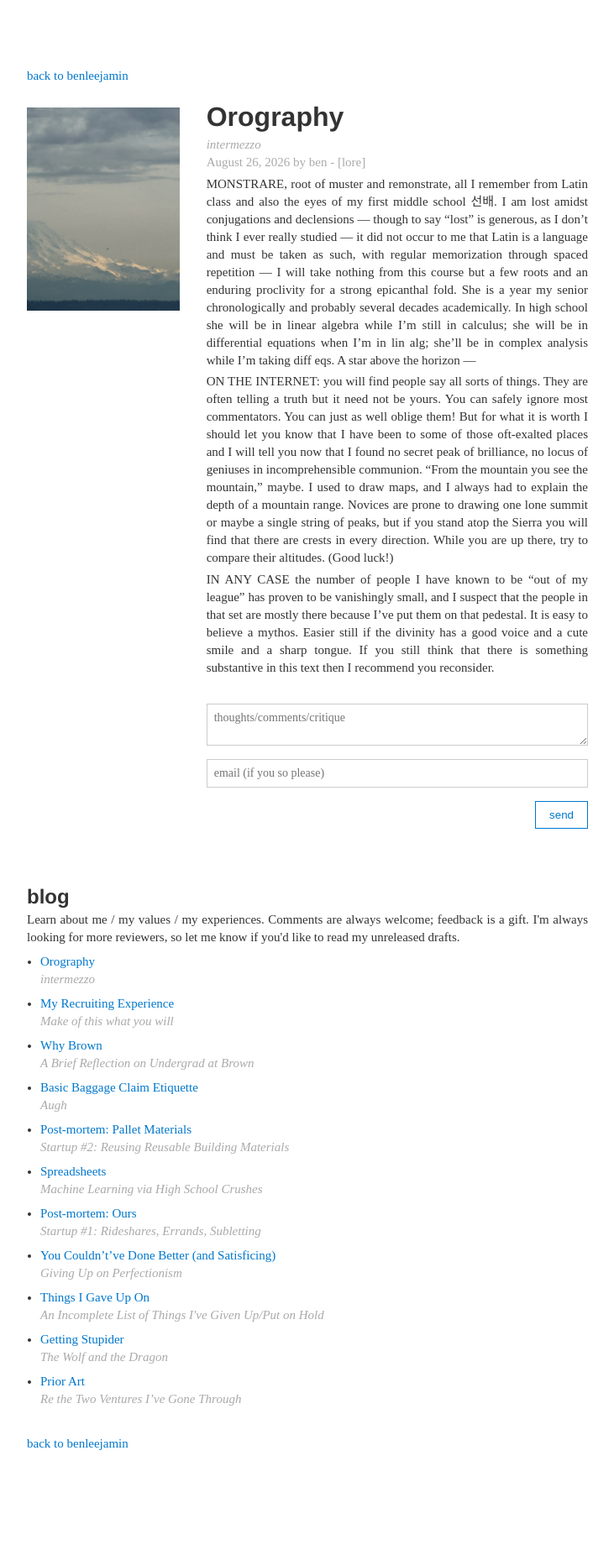
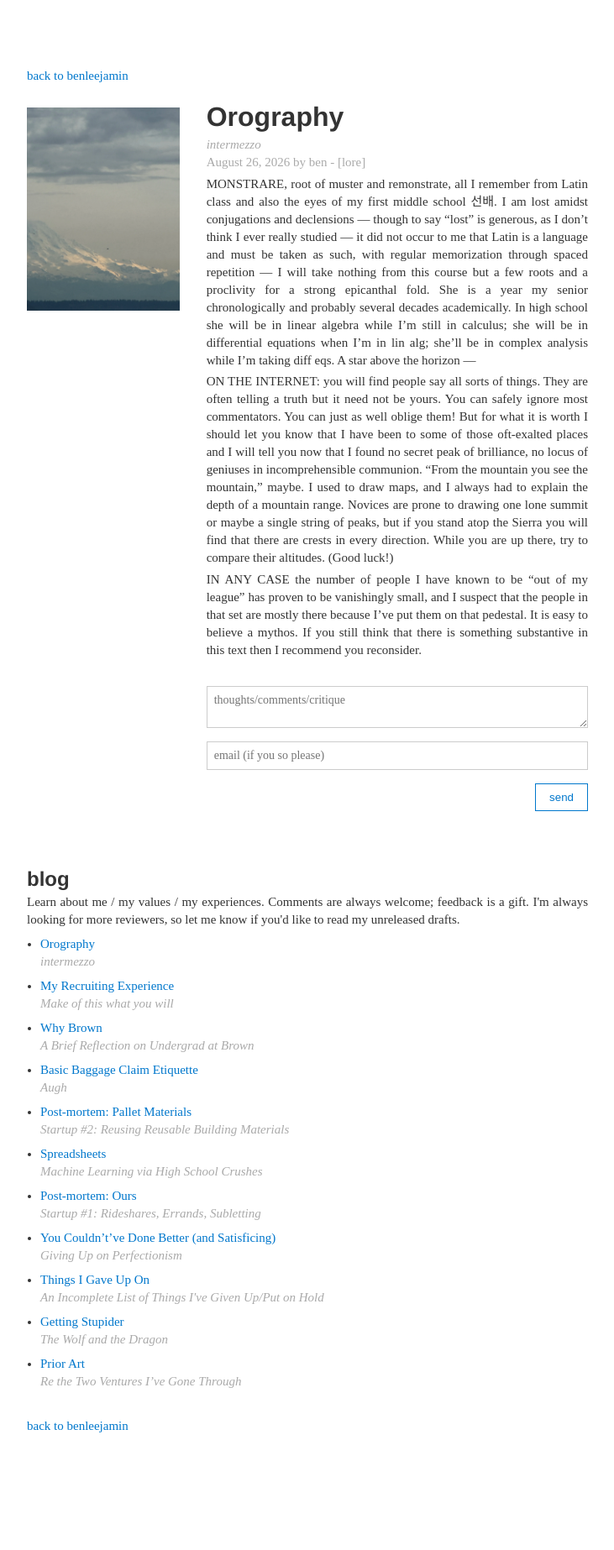
Before and after one commit to BenjaminHLee/BenjaminHLee.github.io, a Jekyll site: the page built from _posts/2026-08-26-orography.md, in a window 1280 px wide. Shown: the whole page at 84% size, without its empty margins (274-1005 px from the left). Built offline with Jekyll 4.4.1, drawn with Linux system fonts in a browser that asks for light colours; after the commit the page ends 1825 px from its top, so only the background shows below that.

Commit message:
copy edits

```diff
--- a/_posts/2026-08-26-orography.md
+++ b/_posts/2026-08-26-orography.md
@@ -8,8 +8,8 @@ tags: lore
 cover-image: orography
 ---
 
-MONSTRARE, root of muster and remonstrate, all I remember from Latin class and also the eyes of my first middle school 선배. I am lost amidst conjugations and declensions — though to say “lost” is generous, as I don’t think I ever really studied — it did not occur to me that Latin is a language and must be taken as such, with regular memorization through spaced repetition — I will take nothing from this course but a few roots and an enduring proclivity for a strong epicanthal fold.  She is a year my senior chronologically and probably several decades academically. In high school she will be in linear algebra while I’m still in calculus; she will be in differential equations when I’m in lin alg; she’ll be in complex analysis while I’m taking diff eqs. A star above the horizon —
+MONSTRARE, root of muster and remonstrate, all I remember from Latin class and also the eyes of my first middle school 선배. I am lost amidst conjugations and declensions — though to say “lost” is generous, as I don’t think I ever really studied — it did not occur to me that Latin is a language and must be taken as such, with regular memorization through spaced repetition — I will take nothing from this course but a few roots and a proclivity for a strong epicanthal fold.  She is a year my senior chronologically and probably several decades academically. In high school she will be in linear algebra while I’m still in calculus; she will be in differential equations when I’m in lin alg; she’ll be in complex analysis while I’m taking diff eqs. A star above the horizon —
 
 ON THE INTERNET: you will find people say all sorts of things. They are often telling a truth but it need not be yours. You can safely ignore most commentators. You can just as well oblige them! But for what it is worth I should let you know that I have been to some of those oft-exalted places and I will tell you now that I found no secret peak of brilliance, no locus of geniuses in incomprehensible communion. “From the mountain you see the mountain,” maybe. I used to draw maps, and I always had to explain the depth of a mountain range. Novices are prone to drawing one lone summit or maybe a single string of peaks, but if you stand atop the Sierra you will find that there are crests in every direction. While you are up there, try to compare their altitudes. (Good luck!)
 
-IN ANY CASE the number of people I have known to be “out of my league” has proven to be vanishingly small, and I suspect that the people in that set are mostly there because I’ve put them on that pedestal. It is easy to believe a mythos. Easier still if the divinity has a good voice and a cute smile and a sharp tongue. If you still think that there is something substantive in this text then I recommend you reconsider.
+IN ANY CASE the number of people I have known to be “out of my league” has proven to be vanishingly small, and I suspect that the people in that set are mostly there because I’ve put them on that pedestal. It is easy to believe a mythos. If you still think that there is something substantive in this text then I recommend you reconsider.
```
